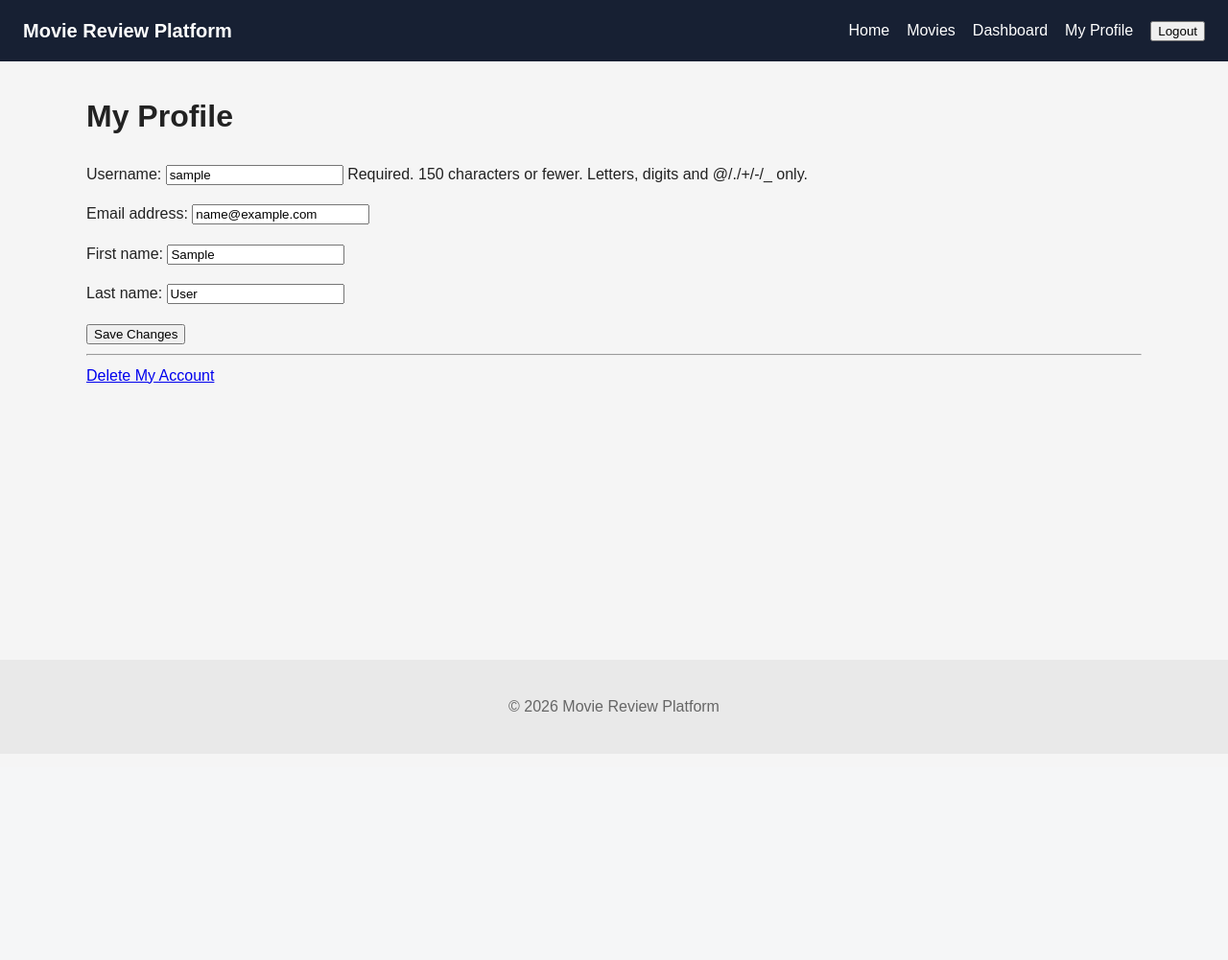
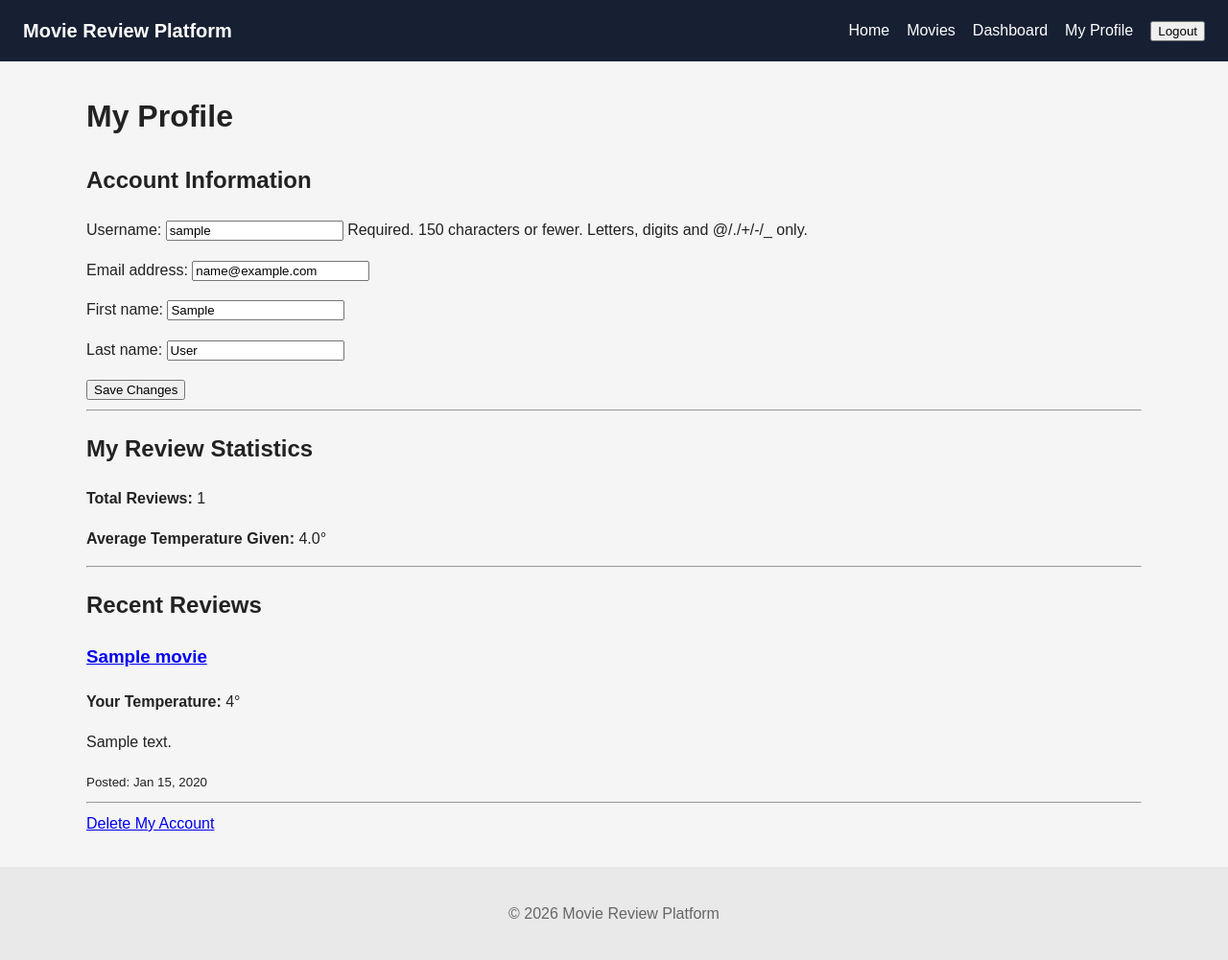
Before and after one commit to JingJangRith/movie-review-platform, a Django app: page /accounts/profile/ in a window 1280 px wide. Shown: the whole page at 96% size. Before the commit the page ends 786 px from the top, so only its background shows below. Run offline with Django 5.2, Linux system fonts and the light colour scheme; a user stored in the database is signed in; tables that the repository leaves empty hold one stand-in row (values such as "Sample post").

Commit message:
Add profile review statistics

```diff
--- a/accounts/views.py
+++ b/accounts/views.py
@@ -2,6 +2,8 @@ from django.contrib import messages
 from django.contrib.auth import login, logout
 from django.contrib.auth.decorators import login_required
 from django.shortcuts import render, redirect
+
+from django.db.models import Avg
 
 from .forms import RegisterForm, ProfileForm
 
@@ -35,6 +37,15 @@ def logout_view(request):
 
 @login_required
 def profile_view(request):
+    user_reviews = request.user.reviews.select_related("movie")
+
+    review_count = user_reviews.count()
+    average_rating = user_reviews.aggregate(
+        average=Avg("rating")
+    )["average"]
+
+    recent_reviews = user_reviews[:5]
+
     if request.method == "POST":
         form = ProfileForm(request.POST, instance=request.user)
 
@@ -45,8 +56,14 @@ def profile_view(request):
     else:
         form = ProfileForm(instance=request.user)
 
-    return render(request, "accounts/profile.html", {"form": form})
+    context = {
+        "form": form,
+        "review_count": review_count,
+        "average_rating": average_rating,
+        "recent_reviews": recent_reviews,
+    }
 
+    return render(request, "accounts/profile.html", context)
 
 @login_required
 def delete_account_view(request):
--- a/templates/accounts/profile.html
+++ b/templates/accounts/profile.html
@@ -4,11 +4,71 @@
 
 {% block content %}
 <h1>My Profile</h1>
-<form method="post">
-    {% csrf_token %}
-    {{ form.as_p }}
-    <button type="submit">Save Changes</button>
-</form>
+
+<section>
+    <h2>Account Information</h2>
+
+    <form method="post">
+        {% csrf_token %}
+        {{ form.as_p }}
+
+        <button type="submit">Save Changes</button>
+    </form>
+</section>
+
 <hr>
+
+<section>
+    <h2>My Review Statistics</h2>
+
+    <p><strong>Total Reviews:</strong> {{ review_count }}</p>
+
+    <p>
+        <strong>Average Temperature Given:</strong>
+        {% if average_rating %}
+            {{ average_rating|floatformat:1 }}°
+        {% else %}
+            No reviews yet
+        {% endif %}
+    </p>
+</section>
+
+<hr>
+
+<section>
+    <h2>Recent Reviews</h2>
+
+    {% if recent_reviews %}
+        {% for review in recent_reviews %}
+            <article>
+                <h3>
+                    <a href="{% url 'movie_detail' review.movie.pk %}">
+                        {{ review.movie.title }}
+                    </a>
+                </h3>
+
+                <p>
+                    <strong>Your Temperature:</strong>
+                    {{ review.rating }}°
+                </p>
+
+                <p>{{ review.comment|truncatewords:20 }}</p>
+
+                <small>
+                    Posted: {{ review.created_at|date:"M d, Y" }}
+                </small>
+            </article>
+
+            {% if not forloop.last %}
+                <hr>
+            {% endif %}
+        {% endfor %}
+    {% else %}
+        <p>You haven't written any reviews yet.</p>
+    {% endif %}
+</section>
+
+<hr>
+
 <a href="{% url 'delete_account' %}">Delete My Account</a>
 {% endblock %}
```
Also changed, not shown: accounts/tests.py (+59 -0 lines).
